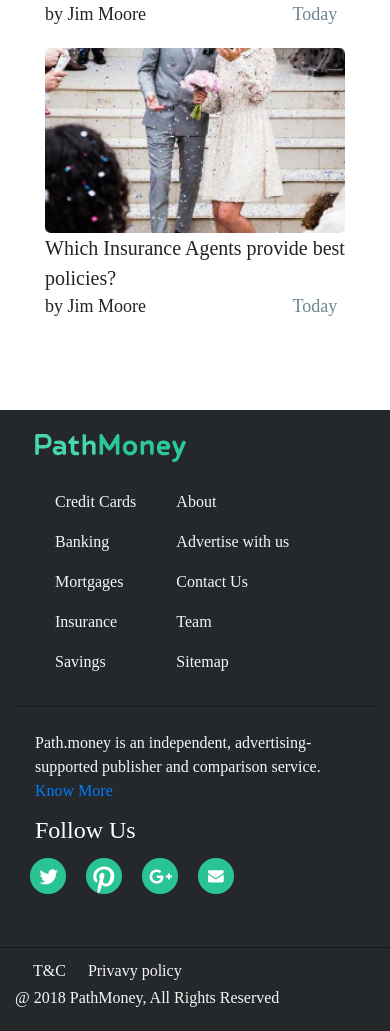
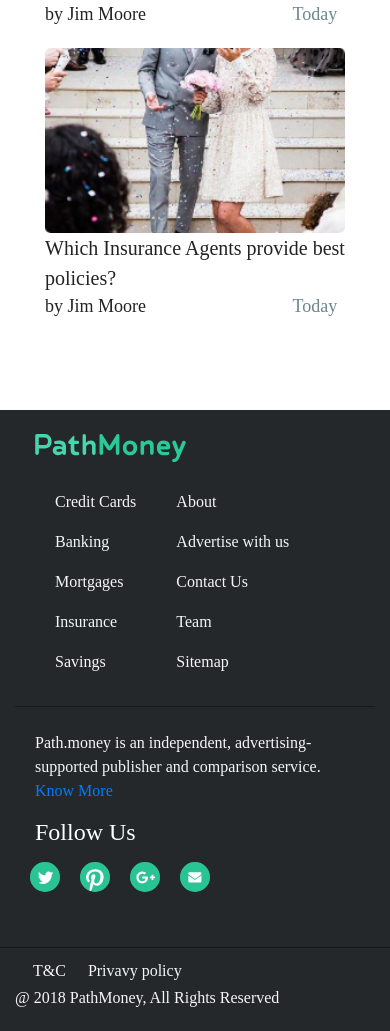
Before and after one commit to Vanitkaushal/pathmoney, a plain HTML site: page index.html in a window 390 px wide. Shown: the part 4616-5647 px from the top of the page. Drawn offline with nearby package versions, Linux system fonts and the light colour scheme; a web font is replaced by a local one.

Commit message:
Add files via upload

```diff
--- a/css/style.css
+++ b/css/style.css
@@ -1620,8 +1620,8 @@ a:hover {
     }
 
     .social-box {
-        height: 36px;
-        width: 36px;
+        height: 30px;
+        width: 30px;
         margin-right: 20px;
         border-radius: 50%;
     }
```
